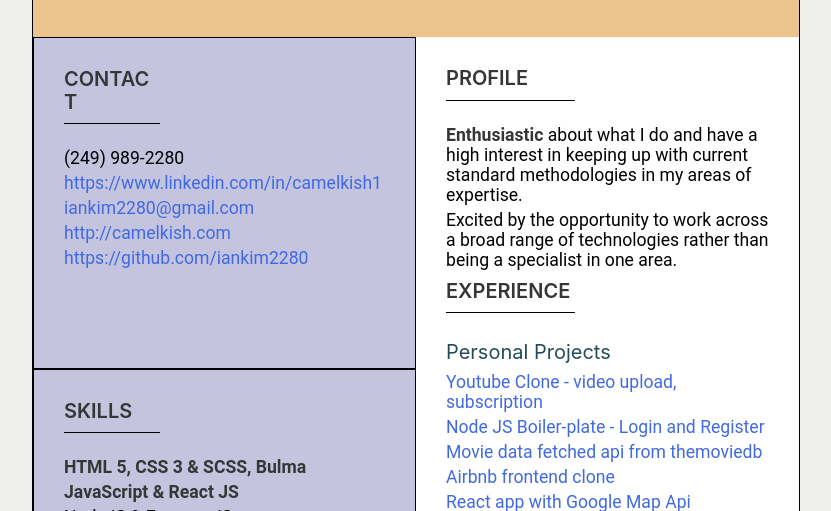
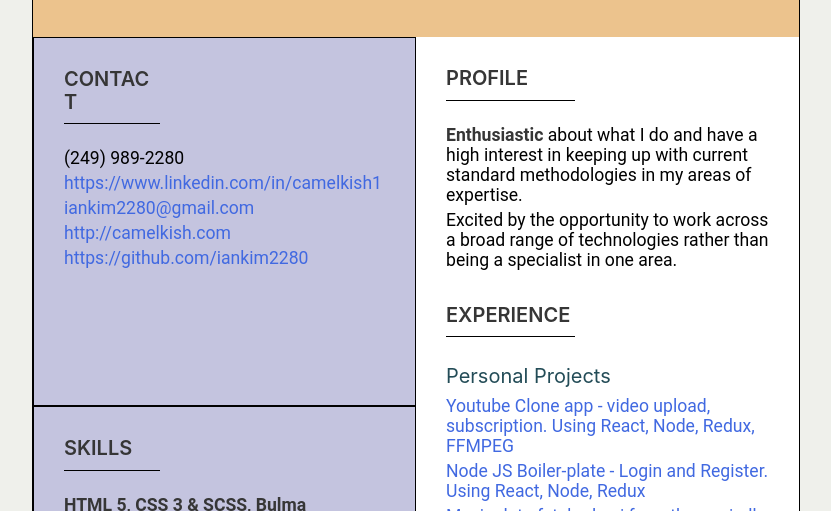
Before and after one commit to iankim2280/resume, a website: page index.html in a window 1280 px wide. Shown: the part 289-800 px from the top of the page, without its empty margins (224-1055 px from the left). Drawn offline with Linux system fonts and the light colour scheme.

Commit message:
edited projects

```diff
--- a/index.html
+++ b/index.html
@@ -69,19 +69,21 @@
                 one area.
               </li>
             </ul>
+            <br>
 
             <p class="title is-5 experience">EXPERIENCE</p>
             <p class="subTitle">Personal Projects</p>
             <ul class="info">
-              <li><a href="https://github.com/iankim2280/mern-youtube-clone">Youtube Clone - video upload,
-                  subscription</a></li>
-              <li><a href="https://github.com/iankim2280/node-react">Node JS Boiler-plate - Login and Register </a></li>
+              <li><a href="https://github.com/iankim2280/mern-youtube-clone">Youtube Clone app - video upload,
+                  subscription. Using React, Node, Redux, FFMPEG</a></li>
+              <li><a href="https://github.com/iankim2280/node-react">Node JS Boiler-plate - Login and Register. Using
+                  React, Node, Redux</a></li>
               <li><a href="https://github.com/iankim2280/tmdb-mern">Movie data fetched api from themoviedb</a></li>
               <li><a href="https://github.com/iankim2280/airbnb-clone/tree/master/client">Airbnb frontend clone</a></li>
               <li><a href="https://5f9b839730fe6600070a9f14--objective-agnesi-ee115c.netlify.app/">React app with Google
                   Map Api</a></li>
             </ul>
-
+            <br>
             <p class="subTitle">Front-end Developer</p>
             <ul class="info">
               <li>2020 March, at Perfect Sense. </li>
@@ -89,7 +91,7 @@
                 and deployed the live website to sell products online.</li>
               <li>Managed customer services and tasks to resolve customer issues.</li>
             </ul>
-
+            <br>
             <p class="subTitle">Front Desk Representative</p>
             <ul class="info">
               <li>2016~2018, at TG&, Seoul, Korea</li>
```
